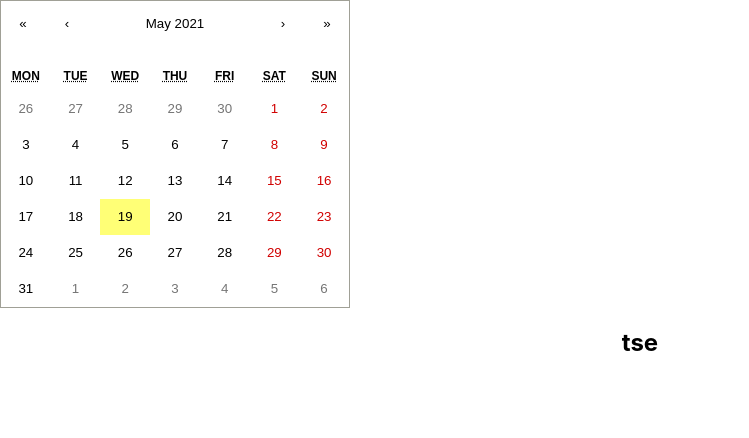
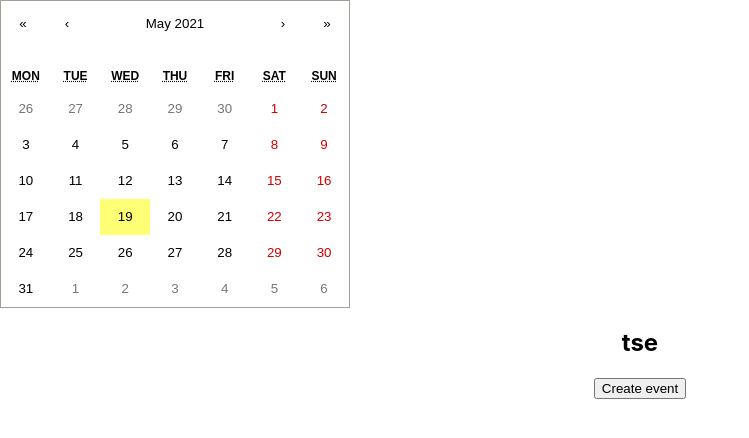
Before and after one commit to wcelery/event-calendar, a React (Create React App) app: page / in a window 1280 px wide. Shown: the top 438 px of the page, without its empty margins (0-749 px from the left). Built offline with nearby package versions, Linux system fonts and the light colour scheme.

Commit message:
new logic of how to open modal

```diff
--- a/src/components/CalendarComponent.js
+++ b/src/components/CalendarComponent.js
@@ -30,7 +30,7 @@ export default function CalendarComponent() {
             type: "push_date_to_context",
             payload: date.toISOString(),
           });
-          setIsOpen(!isOpen);
+          setIsOpen(false);
         }}
       />
     </>
--- a/src/components/EventsList.js
+++ b/src/components/EventsList.js
@@ -2,7 +2,7 @@ import React from "react";
 import { CalendarContext } from "../context/CalendarContext";
 
 export default function EventsList() {
-  const { events, date } = React.useContext(CalendarContext);
+  const { isOpen, setIsOpen, events, date } = React.useContext(CalendarContext);
 
   const selectedDateEvents = Object.values(events).filter(
     (value) => value.date === date
@@ -16,6 +16,7 @@ export default function EventsList() {
           <h1>{val1.name}</h1>
         </>
       ))}
+      <button onClick={() => setIsOpen(!isOpen)}>Create event</button>
     </section>
   );
 }
```
